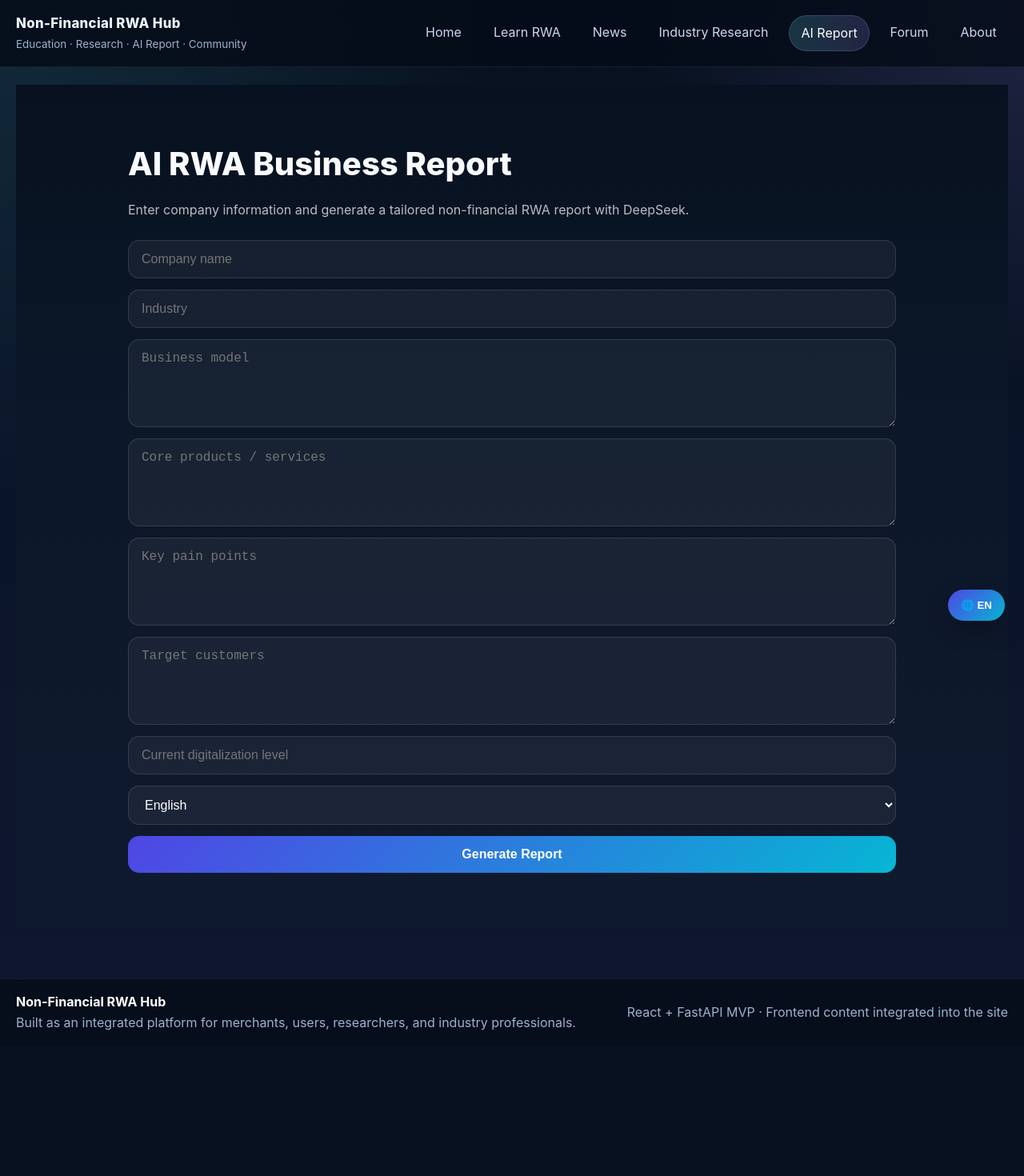
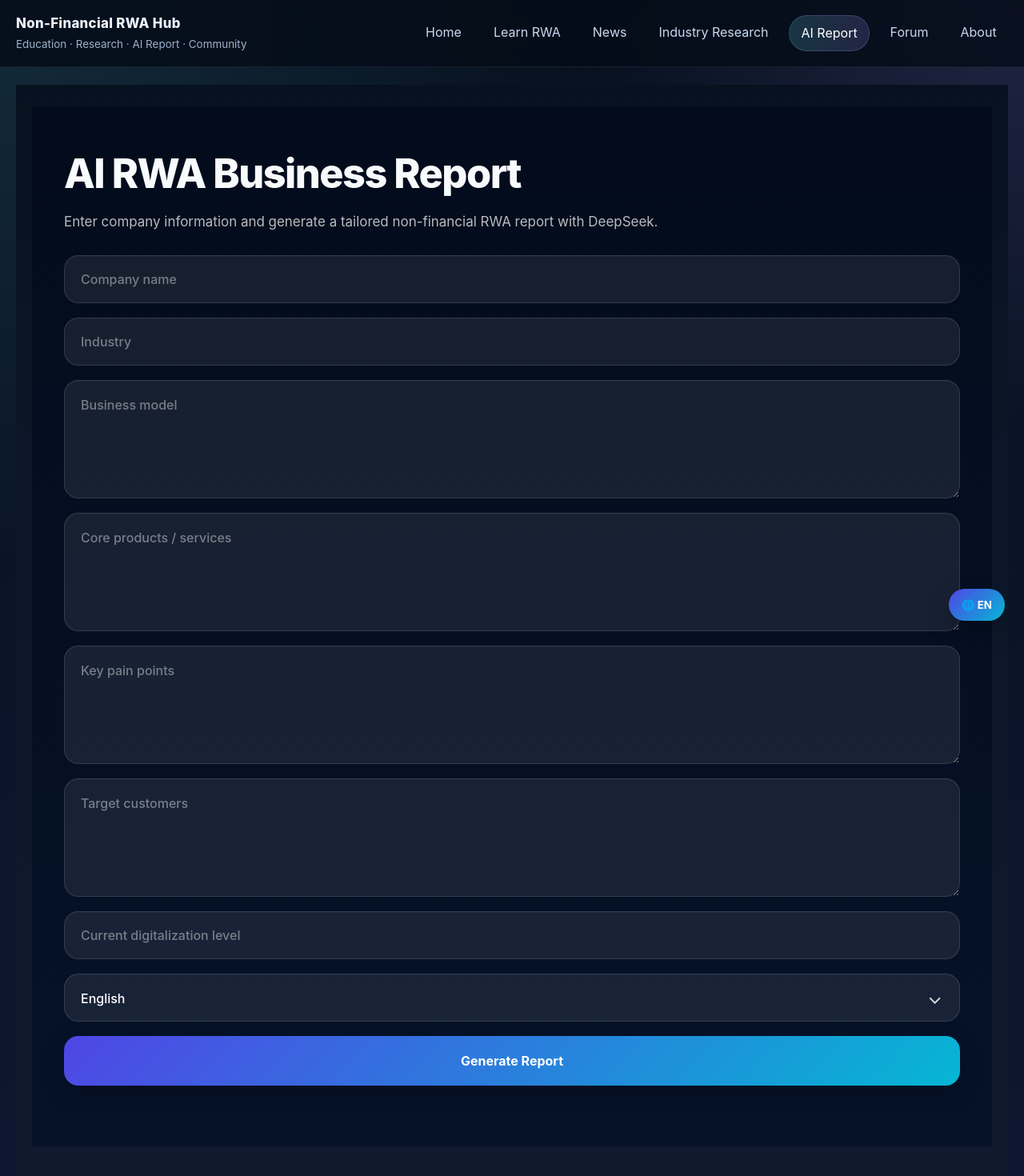
Before and after one commit to janlee14/theworldsbestfyp, a React (Vite) app in the folder frontend/: page /ai-report in a window 1280 px wide. Shown: the top 1470 px of the page at 80% size. Before the commit the page ends 1307 px from the top, so only its background shows below. Built offline with nearby package versions, Linux system fonts and the light colour scheme; no server answers.

Commit message:
Changed AI Report page font

```diff
--- a/frontend/src/pages/AIReportPage.jsx
+++ b/frontend/src/pages/AIReportPage.jsx
@@ -129,6 +129,7 @@ export default function AIReportPage() {
             onChange={handleChange}
             required
           />
+
           <input
             style={styles.input}
             name="industry"
@@ -137,6 +138,7 @@ export default function AIReportPage() {
             onChange={handleChange}
             required
           />
+
           <textarea
             style={styles.textarea}
             name="business_model"
@@ -145,6 +147,7 @@ export default function AIReportPage() {
             onChange={handleChange}
             required
           />
+
           <textarea
             style={styles.textarea}
             name="products"
@@ -153,6 +156,7 @@ export default function AIReportPage() {
             onChange={handleChange}
             required
           />
+
           <textarea
             style={styles.textarea}
             name="pain_points"
@@ -161,6 +165,7 @@ export default function AIReportPage() {
             onChange={handleChange}
             required
           />
+
           <textarea
             style={styles.textarea}
             name="target_customers"
@@ -169,6 +174,7 @@ export default function AIReportPage() {
             onChange={handleChange}
             required
           />
+
           <input
             style={styles.input}
             name="digitalization_level"
@@ -178,8 +184,9 @@ export default function AIReportPage() {
             required
           />
 
+          <div style={styles.selectWrapper}>
             <select
-            style={styles.input}
+              style={styles.select}
               name="language"
               value={form.language}
               onChange={handleChange}
@@ -187,6 +194,8 @@ export default function AIReportPage() {
               <option value="zh">{text.langZh}</option>
               <option value="en">{text.langEn}</option>
             </select>
+            <span style={styles.selectArrow}>⌄</span>
+          </div>
 
           <button type="submit" style={styles.button} disabled={loading}>
             {loading ? text.buttonLoading : text.buttonIdle}
@@ -215,11 +224,15 @@ export default function AIReportPage() {
                   ul: ({ children }) => <ul style={styles.ul}>{children}</ul>,
                   ol: ({ children }) => <ol style={styles.ol}>{children}</ol>,
                   li: ({ children }) => <li style={styles.li}>{children}</li>,
-                  strong: ({ children }) => <strong style={styles.strong}>{children}</strong>,
+                  strong: ({ children }) => (
+                    <strong style={styles.strong}>{children}</strong>
+                  ),
                   blockquote: ({ children }) => (
                     <blockquote style={styles.blockquote}>{children}</blockquote>
                   ),
-                  table: ({ children }) => <table style={styles.table}>{children}</table>,
+                  table: ({ children }) => (
+                    <table style={styles.table}>{children}</table>
+                  ),
                   th: ({ children }) => <th style={styles.th}>{children}</th>,
                   td: ({ children }) => <td style={styles.td}>{children}</td>,
                   hr: () => <hr style={styles.hr} />,
@@ -235,59 +248,99 @@ export default function AIReportPage() {
   );
 }
 
+const fieldBase = {
+  width: "100%",
+  boxSizing: "border-box",
+  borderRadius: "18px",
+  border: "1px solid rgba(255,255,255,0.12)",
+  background: "rgba(255,255,255,0.08)",
+  color: "#ffffff",
+  fontFamily: "Inter, Arial, sans-serif",
+  fontSize: "1rem",
+  fontWeight: 500,
+  lineHeight: 1.6,
+  outline: "none",
+  padding: "18px 20px",
+  boxShadow: "inset 0 1px 0 rgba(255,255,255,0.02)",
+};
+
 const styles = {
   page: {
     minHeight: "100vh",
     background: "linear-gradient(180deg, #07111f 0%, #0b1728 35%, #101a2f 100%)",
     color: "#f8fafc",
-    padding: "40px 20px",
+    padding: "28px 20px 40px",
   },
   container: {
-    maxWidth: "960px",
+    maxWidth: "1380px",
     margin: "0 auto",
+    padding: "56px 40px 48px",
+    background: "linear-gradient(180deg, rgba(2,10,26,0.82) 0%, rgba(3,16,39,0.8) 100%)",
   },
   title: {
-    fontSize: "2.5rem",
+    fontSize: "3.15rem",
+    lineHeight: 1.08,
     fontWeight: 800,
-    marginBottom: "12px",
+    margin: "0 0 18px",
+    letterSpacing: "-0.03em",
+    fontFamily: "Inter, Arial, sans-serif",
   },
   subtitle: {
     color: "rgba(255,255,255,0.72)",
-    marginBottom: "24px",
+    marginBottom: "28px",
     lineHeight: 1.7,
+    fontSize: "1.06rem",
+    fontFamily: "Inter, Arial, sans-serif",
   },
   form: {
     display: "grid",
-    gap: "14px",
+    gap: "18px",
     marginBottom: "28px",
   },
   input: {
-    padding: "14px 16px",
-    borderRadius: "14px",
-    border: "1px solid rgba(255,255,255,0.12)",
-    background: "rgba(255,255,255,0.05)",
-    color: "#fff",
-    fontSize: "1rem",
+    ...fieldBase,
+    height: "60px",
   },
   textarea: {
-    minHeight: "110px",
-    padding: "14px 16px",
-    borderRadius: "14px",
-    border: "1px solid rgba(255,255,255,0.12)",
-    background: "rgba(255,255,255,0.05)",
-    color: "#fff",
-    fontSize: "1rem",
+    ...fieldBase,
+    minHeight: "148px",
     resize: "vertical",
   },
+  selectWrapper: {
+    position: "relative",
+    width: "100%",
+  },
+  select: {
+    ...fieldBase,
+    height: "60px",
+    appearance: "none",
+    WebkitAppearance: "none",
+    MozAppearance: "none",
+    cursor: "pointer",
+    paddingRight: "54px",
+  },
+  selectArrow: {
+    position: "absolute",
+    right: "22px",
+    top: "50%",
+    transform: "translateY(-50%)",
+    color: "rgba(255,255,255,0.85)",
+    fontSize: "1.5rem",
+    lineHeight: 1,
+    pointerEvents: "none",
+    fontFamily: "Inter, Arial, sans-serif",
+  },
   button: {
-    padding: "14px 18px",
-    borderRadius: "14px",
+    height: "62px",
+    borderRadius: "18px",
     border: "none",
     cursor: "pointer",
+    fontFamily: "Inter, Arial, sans-serif",
     fontWeight: 700,
     fontSize: "1rem",
     color: "#fff",
     background: "linear-gradient(135deg, #4f46e5, #06b6d4)",
+    boxShadow: "0 10px 30px rgba(0,0,0,0.18)",
   },
   error: {
     marginTop: "12px",
@@ -296,6 +349,7 @@ const styles = {
     background: "rgba(127,29,29,0.25)",
     border: "1px solid rgba(248,113,113,0.35)",
     color: "#fecaca",
+    fontFamily: "Inter, Arial, sans-serif",
   },
   summaryBox: {
     marginTop: "28px",
@@ -313,12 +367,14 @@ const styles = {
     textTransform: "uppercase",
     color: "#7dd3fc",
     marginBottom: "10px",
+    fontFamily: "Inter, Arial, sans-serif",
   },
   summaryText: {
     fontSize: "1.12rem",
     lineHeight: 1.8,
     fontWeight: 600,
     color: "#f8fafc",
+    fontFamily: "Inter, Arial, sans-serif",
   },
   reportBox: {
     marginTop: "12px",
@@ -331,9 +387,11 @@ const styles = {
     marginTop: 0,
     marginBottom: "18px",
     fontSize: "1.35rem",
+    fontFamily: "Inter, Arial, sans-serif",
   },
   markdownBody: {
     color: "rgba(255,255,255,0.92)",
+    fontFamily: "Inter, Arial, sans-serif",
   },
   h1: {
     fontSize: "2rem",
@@ -341,6 +399,7 @@ const styles = {
     fontWeight: 800,
     margin: "0 0 20px",
     color: "#ffffff",
+    fontFamily: "Inter, Arial, sans-serif",
   },
   h2: {
     fontSize: "1.32rem",
@@ -348,6 +407,7 @@ const styles = {
     fontWeight: 700,
     margin: "30px 0 14px",
     color: "#ffffff",
+    fontFamily: "Inter, Arial, sans-serif",
   },
   h3: {
     fontSize: "1.08rem",
@@ -355,12 +415,14 @@ const styles = {
     fontWeight: 700,
     margin: "22px 0 10px",
     color: "#ffffff",
+    fontFamily: "Inter, Arial, sans-serif",
   },
   p: {
     margin: "10px 0",
     lineHeight: 1.9,
     fontSize: "1rem",
     color: "rgba(255,255,255,0.9)",
+    fontFamily: "Inter, Arial, sans-serif",
   },
   ul: {
     margin: "10px 0 16px 20px",
@@ -374,10 +436,12 @@ const styles = {
     marginBottom: "8px",
     lineHeight: 1.85,
     color: "rgba(255,255,255,0.9)",
+    fontFamily: "Inter, Arial, sans-serif",
   },
   strong: {
     color: "#ffffff",
     fontWeight: 700,
+    fontFamily: "Inter, Arial, sans-serif",
   },
   blockquote: {
     margin: "16px 0",
@@ -386,6 +450,7 @@ const styles = {
     background: "rgba(255,255,255,0.04)",
     borderRadius: "10px",
     color: "rgba(255,255,255,0.9)",
+    fontFamily: "Inter, Arial, sans-serif",
   },
   table: {
     width: "100%",
@@ -399,12 +464,14 @@ const styles = {
     textAlign: "left",
     background: "rgba(255,255,255,0.06)",
     color: "#ffffff",
+    fontFamily: "Inter, Arial, sans-serif",
   },
   td: {
     border: "1px solid rgba(255,255,255,0.12)",
     padding: "10px 12px",
     textAlign: "left",
     color: "rgba(255,255,255,0.9)",
+    fontFamily: "Inter, Arial, sans-serif",
   },
   hr: {
     border: "none",
--- a/frontend/src/styles.css
+++ b/frontend/src/styles.css
@@ -283,3 +283,21 @@ li + li { margin-top: 0.5rem; }
   color: #f5f7fb;
   line-height: 1.6;
 }
+
+input,
+textarea,
+select,
+button {
+  font-family: Inter, Arial, sans-serif;
+}
+
+input::placeholder,
+textarea::placeholder {
+  font-family: Inter, Arial, sans-serif;
+  font-weight: 500;
+  color: rgba(255, 255, 255, 0.42);
+}
+
+select {
+  color: #ffffff;
+}
```
Also changed, not shown: 2 other files (tests, documents, lock files or other folders). Lines whose indentation alone changed are shown as unchanged.
